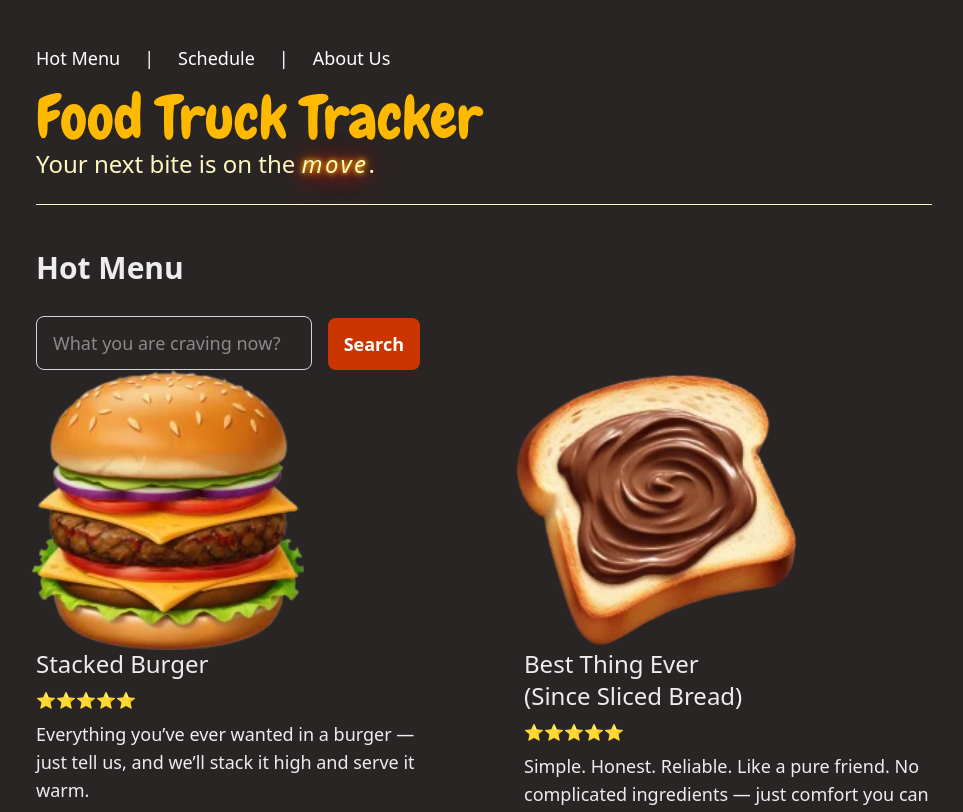
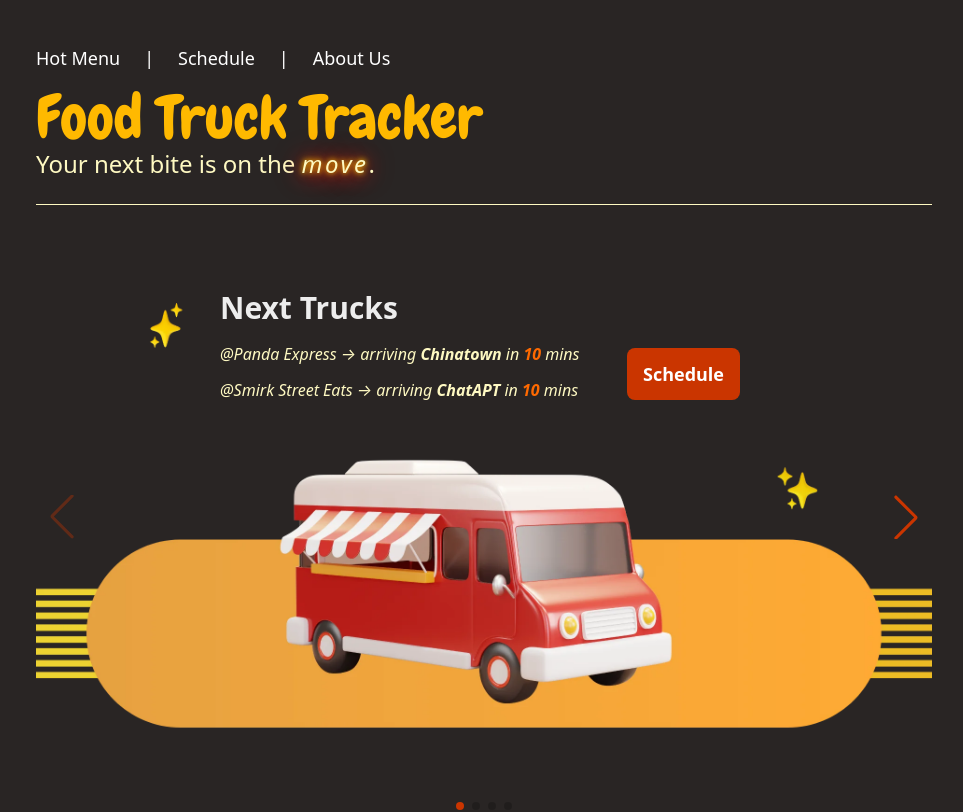
Before and after one commit to zcdev/food-truck-tracker, a Next.js app: page / in a window 1280 px wide. Shown: the top 812 px of the page, without its empty margins (156-1119 px from the left). Built offline with nearby package versions, Linux system fonts and the light colour scheme.

Commit message:
feat(slider): install Swiper, add slider page, and implement SlideOne with basic desktop styling

```diff
--- /dev/null
+++ b/app/components/slider/SlideOne.tsx
@@ -0,0 +1,19 @@
+"use client";
+import Link from "next/link";
+import { Schedule } from "@/app/lib/types";
+type Props = {
+    nextTrucks: Schedule[];
+};
+
+export default function SlideOne({ nextTrucks }: Props) {
+    const [truckOne, truckTwo] = nextTrucks;
+
+    return (
+        <div className="slide-one bg-stone-800 mt-16 pl-46 text-right">
+            <h1 className="text-left text-3xl font-bold py-4">Next Trucks</h1>
+            <p className="text-left text-yellow-100 italic">@{truckOne.truckName} → arriving <strong>{truckOne.location}</strong> in <strong className="text-orange-500">10</strong> mins</p>
+            <p className="text-left text-yellow-100 italic pt-3">@{truckTwo.truckName} → arriving <strong>{truckTwo.location}</strong> in <strong className="text-orange-500">10</strong> mins</p>
+            <Link href="#schedule" className="relative top-[-54px] inline-block w-auto text-sm md:text-lg text-white font-bold bg-orange-700 rounded-lg hover:bg-orange-500 px-4 py-3 mr-48">Schedule</Link>
+        </div>
+    );
+}
--- a/app/globals.css
+++ b/app/globals.css
@@ -5,6 +5,8 @@
 :root {
   --background: #292524;
   --foreground: #ededed;
+  --swiper-navigation-color: #ca3500;
+  --swiper-pagination-color: #ca3500;
 }
 
 @theme {
@@ -69,6 +71,14 @@ body {
   border-radius: 100%;
 }
 
+.slide-one {
+  background-image: url('/images/slides/hero-bg-1.webp');
+  background-repeat: no-repeat;
+  background-size: 100%;
+  height: 550px;
+  max-height: 100%;
+}
+
 @media only screen and (width <= 855px) {
   .food-truck-section h2 {
     margin-left: 0px;
--- a/app/hot-menu/page.tsx
+++ b/app/hot-menu/page.tsx
@@ -122,7 +122,7 @@ export default function HotMenuPage() {
     }, [currentQuery, searchParams]);
 
     return (
-        <section id="hot-menu" className='hot-menu-section relative mt-[210px] mb-8 max-w-5xl px-8 md:px-0' >
+        <section id="hot-menu" className='hot-menu-section relative mt-8 mb-8 max-w-5xl px-8 md:px-0' >
             <h2 id="hot-menu" className='pt-10 text-3xl font-bold text-center md:text-left'>Hot Menu</h2>
             <SearchInput
                 query={query}
--- a/app/lib/utils.ts
+++ b/app/lib/utils.ts
@@ -73,7 +73,12 @@ export function filterByTruckIds<T>(
     return items.filter(item => showed.includes(getTruckId(item)));
 }
 
-// Most popular hot-menu items as recommended
+// Get most popular hot-menu items as recommended
 export function recommendFoods(foods: Food[]) {
     return foods.filter(food => food.rating === 5);
 }
+
+// Get the next arrival trucks for the slider
+export function nextFoodTruck(trucks: Schedule[]) {
+    return trucks.filter(truck => truck.minutesAway === 10);
+}
--- a/app/page.tsx
+++ b/app/page.tsx
@@ -1,4 +1,5 @@
 import Header from './components/layout/Header';
+import SliderPage from './slider/page';
 import FoodTruckPage from './food-trucks/page';
 import HotMenuPage from './hot-menu/page';
 import SchedulePage from './schedule/page';
@@ -9,6 +10,7 @@ export default function Home() {
     <div className="grid place-items-center bg-stone-800">
       <main className="max-w-5xl flex-col pb-8 md:pb-16 md:px-16 sm:items-start">
         <Header />
+        <SliderPage />
         <HotMenuPage />
         <hr className='w-full border-t-1 border-yellow-100' />
         <SchedulePage />
--- /dev/null
+++ b/app/slider/page.tsx
@@ -0,0 +1,36 @@
+'use client';
+import { Swiper, SwiperSlide } from 'swiper/react';
+import { Navigation, Pagination, Scrollbar, A11y, Autoplay } from 'swiper/modules';
+import SlideOne from "../components/slider/SlideOne";
+import 'swiper/css';
+import 'swiper/css/navigation';
+import 'swiper/css/pagination';
+import 'swiper/css/scrollbar';
+import { schedules } from '../lib/data';
+import { nextFoodTruck } from '@/app/lib/utils';
+
+
+
+export default function SliderPage() {
+    const nextTrucks = nextFoodTruck(schedules);
+    return (
+        <div className="swiper relative mt-[210px] mb-8 max-w-xs md:max-w-5xl px-8 md:px-0">
+            <Swiper
+                modules={[Navigation, Pagination, Scrollbar, A11y, Autoplay]}
+                speed={800}
+                slidesPerView={1}
+                navigation
+                pagination={{ clickable: true }}
+                /* autoplay={{ delay: 5000, disableOnInteraction: false }} */
+                onSwiper={(swiper) => console.log(swiper)}
+                onSlideChange={() => console.log('slide change')}
+            >
+                <SwiperSlide><SlideOne nextTrucks={nextTrucks} /></SwiperSlide>
+                <SwiperSlide>Slide 2</SwiperSlide>
+                <SwiperSlide>Slide 3</SwiperSlide>
+                <SwiperSlide>Slide 4</SwiperSlide>
+            </Swiper>
+        </div>
+    );
+
+}
--- a/package.json
+++ b/package.json
@@ -11,7 +11,8 @@
   "dependencies": {
     "next": "16.1.6",
     "react": "19.2.3",
-    "react-dom": "19.2.3"
+    "react-dom": "19.2.3",
+    "swiper": "^12.1.2"
   },
   "devDependencies": {
     "@tailwindcss/postcss": "^4",
```
Also changed, not shown: app/components/slider/HeroSlider.tsx (deleted), app/components/slider/SlideThree.tsx (added), app/components/slider/SlideTwo.tsx (added), 1 other file (tests, documents, lock files or other folders).
